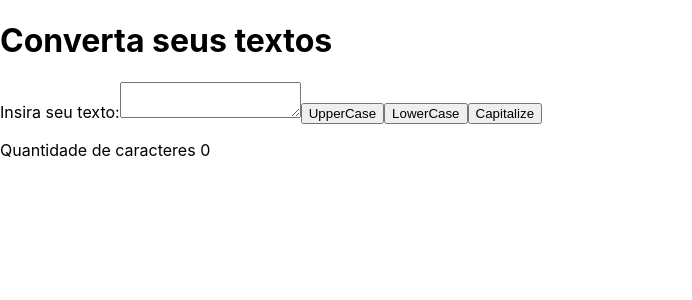
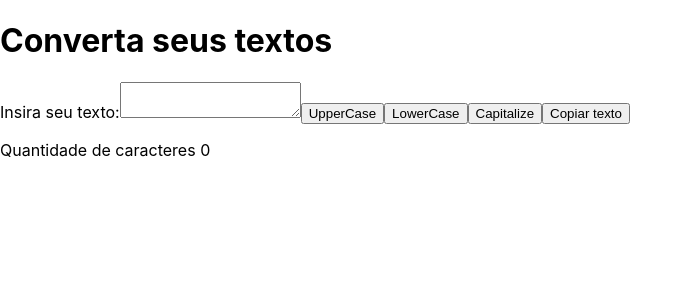
Before and after one commit to EricksonSiqueira/next-playground, a Next.js app: page / in a window 1280 px wide. Shown: the top 300 px of the page, without its empty margins (0-692 px from the left). Built offline with nearby package versions, Linux system fonts and the light colour scheme.

Commit message:
feat: botao para copiar texto modificado

```diff
--- a/pages/index.js
+++ b/pages/index.js
@@ -4,6 +4,7 @@ export default function Home() {
   const [changedText, setChangedText] = useState('');
   const [textTransformation, setTextTransformation] = useState('none');
   const [caracterCount, setCaracterCount] = useState(0);
+  // const [wordCount, setWordCount] = useState(0);
 
   const onCaps = (text) => {
     setTextTransformation('uppercase');
@@ -20,9 +21,22 @@ export default function Home() {
     setChangedText(text);
   }
 
+  // const wordCountTreated = (text) => {
+  //   const textTrimed = text.trim();
+  //   console.log(textTrimed);
+
+  //   return textTrimed.length;
+  // }
+
   const onTextInputChange = ({target: { value }}) => {
     setTextInput(value);
     setCaracterCount(value.length);
+    // setWordCount(wordCountTreated(value));
+  }
+
+  const copytText = (text) => {
+    const changedTextP = document.querySelector('.changed-text');
+    navigator.clipboard.writeText(changedTextP.innerText);
   }
 
   return (
@@ -40,11 +54,16 @@ export default function Home() {
       <button onClick={() => onCaps(textInput)}>UpperCase</button>
       <button onClick={() => onLower(textInput)}>LowerCase</button>
       <button onClick={() => capitalize(textInput)}>Capitalize</button>
-      <p style={{ textTransform: textTransformation} }>{changedText}</p>
-      <span>
+      <button onClick={() => copytText(changedText)}>Copiar texto</button>
+      <p className="changed-text" style={{ textTransform: textTransformation} }>{changedText}</p>
+      <p>
         {'Quantidade de caracteres '}
         {caracterCount}
-      </span>
+      </p>
+      {/* <p>
+        {'Quantidade de palavras '}
+        {wordCount}
+      </p> */}
     </div>
   );
 }
```
